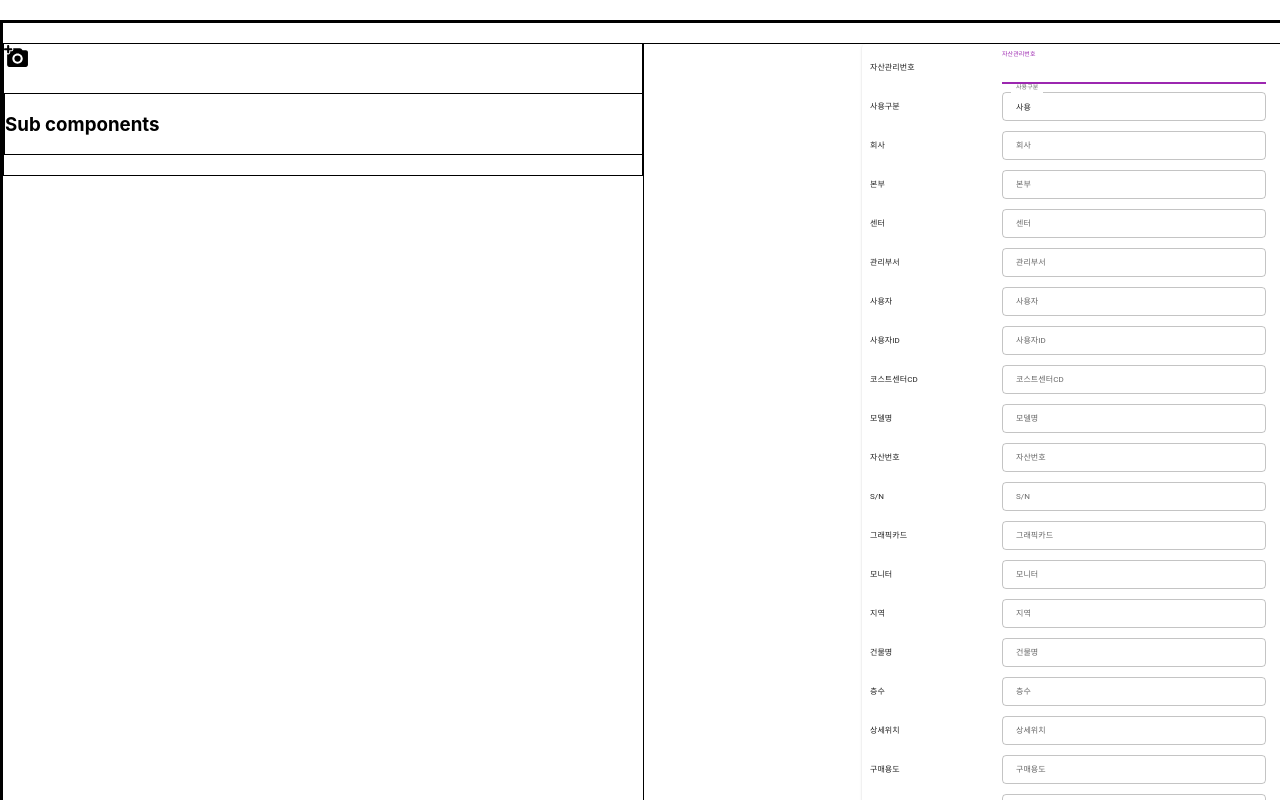
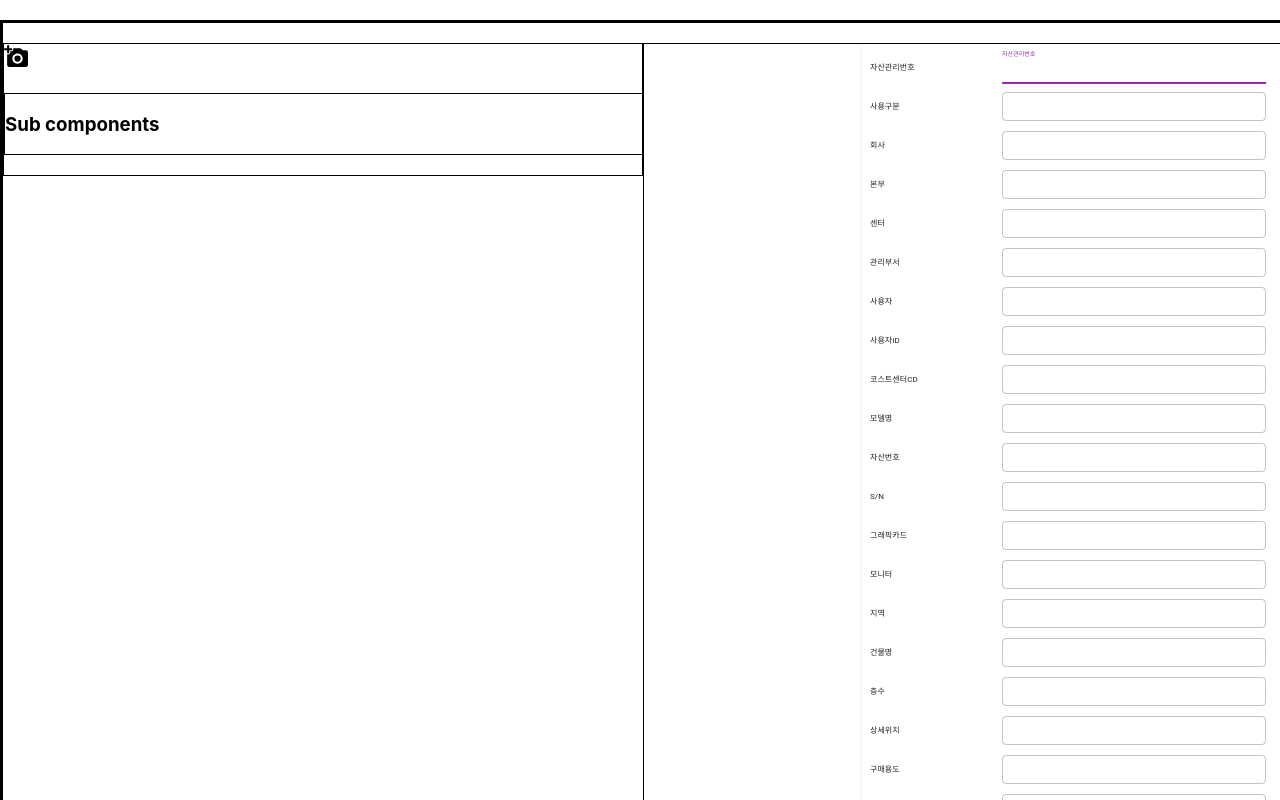
Before and after one commit to ygChoi97/barcodeReader, a React (Create React App) app: page / in a window 1280 px wide. Shown: the top 800 px of the page. Built offline with nearby package versions, Linux system fonts and the light colour scheme.

Commit message:
db연동

```diff
--- a/src/components/Content.js
+++ b/src/components/Content.js
@@ -60,9 +60,9 @@ function Content({item, update}) {
                             fullWidth
                             requierd='true'
                             id="outlined-required"
-                            label={item.columnName}
+                            //label={item.columnName}
                             defaultValue=''
-                            value = {dataState}
+                            value = {item.data}
                             onChange={handleChangeInput}
                             size="small"
                         />
@@ -70,9 +70,9 @@ function Content({item, update}) {
                         //placeholder={item.value}
                         fullWidth
                         id="standard-basic"
-                        label={item.columnName}
+                        //label={item.columnName}
                         defaultValue=''
-                        value = {dataState}
+                        value = {item.data}
                         onChange={handleChangeInput}
                         size="small"
                     /> }
--- a/src/components/ContentList.js
+++ b/src/components/ContentList.js
@@ -4,19 +4,22 @@ import Content from "./Content";
 import '../css/main.css';
 import PwsContext from "./PWS-Context";
 
+const BASE_URL = 'http://localhost:8181/api/pws';
+
 function ContentList() {
     const { managementId, setManagementId } = useContext(PwsContext);
     console.log('ContentList start');
+
+    // PWS UI정보
     const [contents, setContents] = useState([
-                    {columnName:"자산관리번호", data:"", req:"y"}, {columnName:"사용구분", data:"사용", req:"y"}, {columnName:"회사", data:"", req:"y"},
-                    {columnName:"본부", data:"", req:"n"}, {columnName:"센터", data:"", req:"y"}, {columnName:"관리부서", data:"", req:"y"},
-                    {columnName:"사용자", data:"", req:"y"},{columnName:"사용자ID", data:"", req:"y"}, {columnName:"코스트센터CD", data:"", req:"y"},
-                    {columnName:"모델명", data:"", req:"y"},{columnName:"자산번호", data:"", req:"y"}, {columnName:"S/N", data:"", req:"y"},
-                    {columnName:"그래픽카드", data:"", req:"n"}, {columnName:"모니터", data:"", req:"y"}, {columnName:"지역", data:"", req:"y"},
-                    {columnName:"건물명", data:"", req:"y"}, {columnName:"층수", data:"", req:"y"}, {columnName:"상세위치", data:"", req:"n"},
-                    {columnName:"구매용도", data:"", req:"y"}, {columnName:"사용용도", data:"", req:"y"}, {columnName:"도입년월", data:"", req:"y"},
-                    {columnName:"비고", data:"", req:"n"}, {columnName:"상세업무", data:"", req:"n"}]);
-
+                    {columnName:"자산관리번호", dbColumn:"idasset", data:"", req:"y"}, {columnName:"사용구분", dbColumn:"uptake", data:"", req:"y"}, {columnName:"회사", dbColumn:"company", data:"", req:"y"},
+                    {columnName:"본부", dbColumn:"headquarters", data:"", req:"n"}, {columnName:"센터", dbColumn:"center", data:"", req:"y"}, {columnName:"관리부서", dbColumn:"department", data:"", req:"y"},
+                    {columnName:"사용자", dbColumn:"username", data:"", req:"y"},{columnName:"사용자ID", dbColumn:"userid", data:"", req:"y"}, {columnName:"코스트센터CD", dbColumn:"centercd", data:"", req:"y"},
+                    {columnName:"모델명", dbColumn:"model", data:"", req:"y"},{columnName:"자산번호", dbColumn:"assetno", data:"", req:"y"}, {columnName:"S/N", dbColumn:"sn", data:"", req:"y"},
+                    {columnName:"그래픽카드", dbColumn:"graphic", data:"", req:"n"}, {columnName:"모니터", dbColumn:"monitor", data:"", req:"y"}, {columnName:"지역", dbColumn:"area", data:"", req:"y"},
+                    {columnName:"건물명", dbColumn:"building", data:"", req:"y"}, {columnName:"층수", dbColumn:"storey", data:"", req:"y"}, {columnName:"상세위치", dbColumn:"location", data:"", req:"n"},
+                    {columnName:"구매용도", dbColumn:"objpurchase", data:"", req:"y"}, {columnName:"사용용도", dbColumn:"", data:"", req:"y"}, {columnName:"도입년월", dbColumn:"introductiondate", data:"", req:"y"},
+                    {columnName:"비고", dbColumn:"note", data:"", req:"n"}, {columnName:"상세업무", dbColumn:"desctask", data:"", req:"n"}]);
 
     // 자산관리번호 update 함수
     const modifyContents = () => {
@@ -31,7 +34,7 @@ function ContentList() {
         setContents(copyContents);
     }
 
-    // 각 입력 항목 update 함수
+    // 각 PWS 입력 항목 update 함수
     const update = item => {
         let copyContents = [...contents];
         for(let i=0; i<copyContents.length; i++) {
@@ -44,15 +47,49 @@ function ContentList() {
         console.log(contents);
     };
 
-    // PWS 정보
+    // DB에서 읽은 PWS정보를 PWS UI정보에 저장
+    function insertPwsFromDB(pws) {
+        let copyContents = [...contents];
+        for(let dbCol in pws) {
+            loop:for(let i=0; i<copyContents.length; i++) {
+                for(let item in copyContents[i]) {
+                    //console.log('item : ', item, '  dbCol: ', dbCol);
+                    if(dbCol == copyContents[i][item]) {
+                        copyContents[i].data = pws[dbCol];
+                        break loop;
+                    }
+                }
+            }
+        }
+        setContents(copyContents);
+        console.log('contents : ', contents);
+    }
+
+    // PWS 정보 렌더링
     const items = contents.map(item =>
         <Content key={item.columnName} item={item} update={update}/>);
+
 
     // 자산관리번호 스캔 발생하면 자산관리번호 update 함수 호출하고 재랜더링
     useEffect(() => {
         console.log("update : ", managementId);
-        modifyContents();
+        if(managementId != '') {
+            modifyContents();
+            fetch(BASE_URL + `/${managementId}`)
+                .then(res => res.json())
+                .then(json => {
+
+                    console.log('json : ', json);
+
+                    insertPwsFromDB(json);
+                })
+        }
     },[managementId]);
+
+    // useEffect(() => {
+    //     console.log('contents modified!')
+
+    // }, [contents]);
 
     return(
         <div className="wrapper" style={{border:'solid 1px', display:'flex', justifyContent:'flex-end'}}>
--- a/src/components/Reader.js
+++ b/src/components/Reader.js
@@ -18,6 +18,7 @@ const Reader = () => {
     const { managementId, setManagementId } = useContext(PwsContext);
 
     useEffect(() => {
+        setManagementId('H22N21044');
         navigator.mediaDevices.getUserMedia({
             //video: { facingMode: "user" }, //전면
             video: { width:{min:320, ideal:640, max:1280}, height:{min:180, ideal:360, max:720}, facingMode: { exact: cameraDir } }, //후면
```
